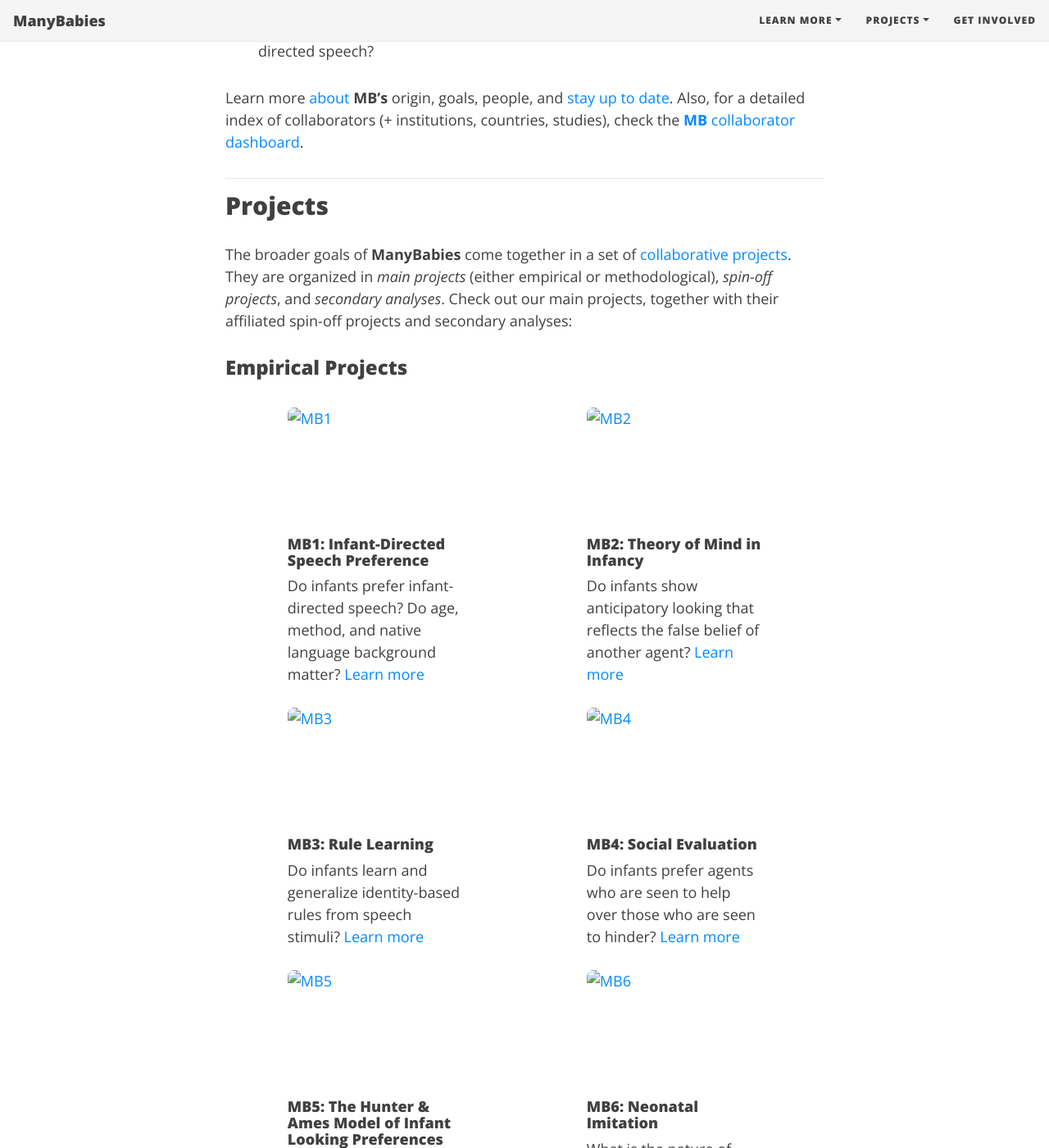
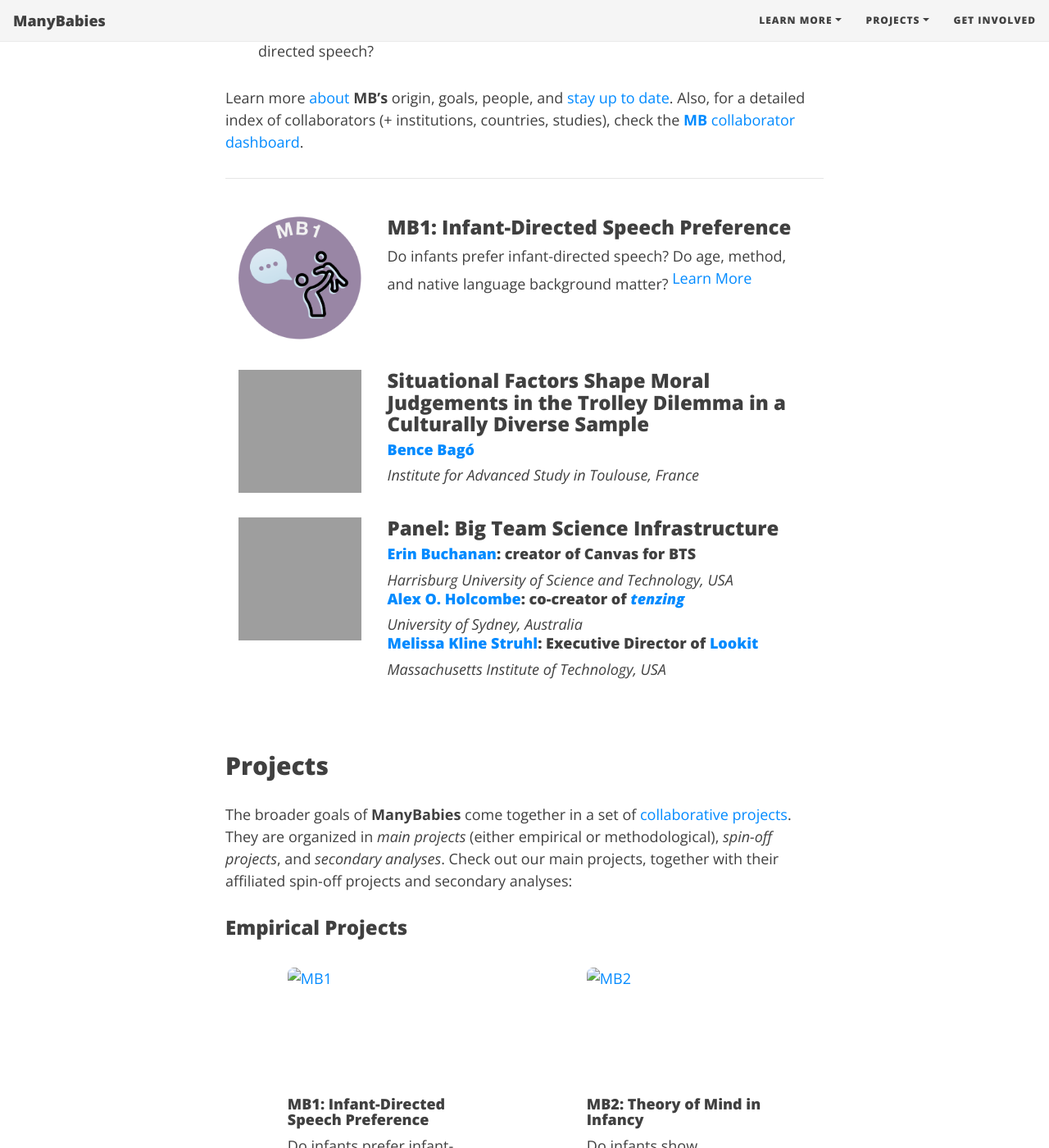
Before and after one commit to manybabies/manybabies.github.io, a Jekyll site: the page built from index_temp.md, in a window 1280 px wide and 1400 px high, scrolled down 809 px. Shown: the whole window at 82% size. Built offline with Jekyll 4.4.1, drawn with Linux system fonts in a browser that asks for light colours; nearby versions of some CDN libraries; some web fonts are replaced; grey boxes are pictures that could not be loaded.

Commit message:
Update index_temp.md

```diff
--- a/index_temp.md
+++ b/index_temp.md
@@ -36,6 +36,57 @@ Learn more [about]({{site.baseurl}}/about/) **MB's** origin, goals, people, and
 html to create a grid and add Projects info
 images with link MUST use the class = "image" (.css from ManyPrimates)
 -->
+<section>
+  <div class="container">
+    <div class="row">
+      <div class="col-sm-12">
+        <p>    </p>
+      </div>
+    </div>
+    <div class="row">
+      <div class="col-sm-3 col-xs-6" align="center">
+        <a href="{{site.baseurl}}{% link MB1.md %}" class="image" target="_blank"><img src="/assets/img/MB1_logo.png" alt="analysis" width="150" height="150"></a>
+      </div>
+      <div class="col-sm-9">
+        <h3>MB1: Infant-Directed Speech Preference</h3>
+        Do infants prefer infant-directed speech? Do age, method, and native language background matter?
+        <a href="{{site.baseurl}}{% link MB1.md %}" class="image" target="_blank">Learn More</a>
+      </div>
+    </div>
+    <div class="col-sm-12">
+        <p>   </p>
+    </div>
+    <div class="row">
+      <div class="col-sm-3 col-xs-6" align="center">
+        <a href="https://psysciacc.org/006-trolley-problem/" target="_blank"><img src="/assets/img/trolley.png" alt="trolley" width="150" height="150"></a>
+      </div>
+      <div class="col-sm-9">
+        <h3>Situational Factors Shape Moral Judgements in the Trolley Dilemma in a Culturally Diverse Sample</h3>
+        <h4><a href="https://www.iast.fr/people/bence-bago" target="_blank">Bence Bagó</a></h4>
+        <i>Institute for Advanced Study in Toulouse, France</i>
+      </div>
+    </div>
+    <div class="col-sm-12">
+        <p>   </p>
+    </div>
+    <div class="row">
+      <div class="col-sm-3 col-xs-6" align="center">
+        <img src="/assets/img/tools.png" alt="tools" width="150" height="150">
+      </div>
+      <div class="col-sm-9">
+        <h3>Panel: Big Team Science Infrastructure</h3>
+        <h4><a href="https://www.aggieerin.com/page/about/" target="_blank">Erin Buchanan</a>: creator of Canvas for BTS</h4>
+        <i>Harrisburg University of Science and Technology, USA</i>
+        <h4><a href="https://www.sydney.edu.au/science/about/our-people/academic-staff/alex-holcombe.html" target="_blank">Alex O. Holcombe</a>: co-creator of <i><a href="https://rollercoaster.shinyapps.io/tenzing/" target="_blank">tenzing</a></i></h4>
+        <i>University of Sydney, Australia</i>
+        <h4><a href="http://www.melissaklinestruhl.com" target="_blank">Melissa Kline Struhl</a>: Executive Director of <a href="https://lookit.mit.edu" target="_blank">Lookit</a></h4>
+        <i>Massachusetts Institute of Technology, USA</i>
+      </div>
+    </div>
+  </div>
+</section>
+<br>
+
 <section>
 	<header class="major">
 		<h2>Projects</h2>
```
